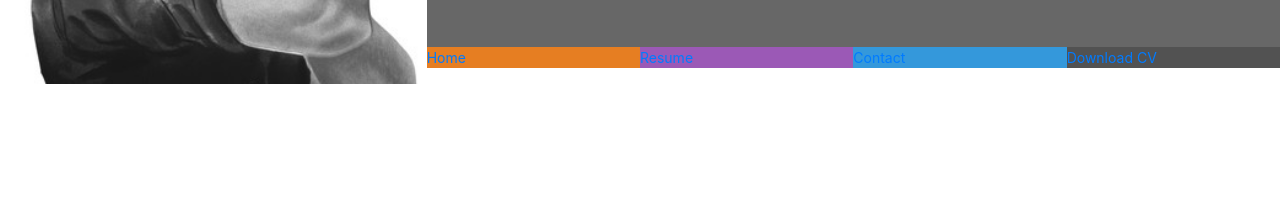
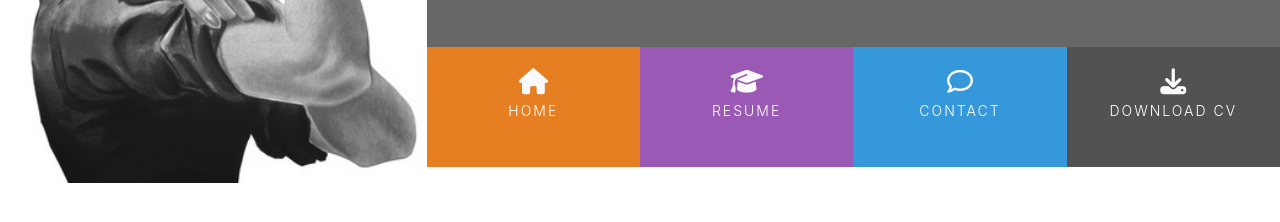
Before and after one commit to Ismino/UCDresume, a plain HTML site: page index.html in a window 1280 px wide. Shown: the part 302-524 px from the top of the page. Drawn offline with nearby package versions, Linux system fonts and the light colour scheme.

Commit message:
Addning mneu icons and styling

```diff
--- a/assets/css/style.css
+++ b/assets/css/style.css
@@ -69,3 +69,33 @@ header {
     font-size: 14px;
     padding: 0;
 }
+
+.menuitem {
+    height: 120px;
+    text-align: center;
+    padding: 0;
+}
+
+.menuitem a {
+    width: 100%;
+    text-decoration: none;
+    color: #fff;
+    height: 120px;
+}
+
+.menuitem a i {
+    padding-top: 22px;
+    display: block;
+    color: #fafafa;
+    font-size: 26px;
+}
+.menuitem span {
+    display: block;
+    width: 100%;
+    padding-top: 5px;
+    text-align: center;
+    text-transform: uppercase;
+    font-size: 14px;
+    font-weight: 300;
+    letter-spacing: 2px;
+}
--- a/index.html
+++ b/index.html
@@ -23,17 +23,17 @@
                 <div class="row no-gutters">
                     <div class="col">
                         <ul id="nav" class="list-inline menucontainer">
-                            <li class="col-6 col-sm-3 ui-menu-color-home list-inline-item">
-                                <a href="#"><span>Home</span></a>
+                            <li class="col-6 col-sm-3 list-inline-item ui-menu-color-home menuitem">
+                                <a href="#"><i class="fa fa-home" aria-hidden="true"></i><span>Home</span></a>
                             </li>
-                            <li class="col-6 col-sm-3 ui-menu-color-resume list-inline-item">
-                                <a href="#"><span>Resume</span></a>
+                            <li class="col-6 col-sm-3 list-inline-item ui-menu-color-resume menuitem">
+                                <a href="#"><i class="fa fa-graduation-cap" aria-hidden="true"></i><span>Resume</span></a>
                             </li>
-                            <li class="col-6 col-sm-3 ui-menu-color-contact list-inline-item">
-                                <a href="#"><span>Contact</span></a>
+                            <li class="col-6 col-sm-3 list-inline-item ui-menu-color-contact menuitem">
+                                <a href="#"><i class="fa fa-comment-o" aria-hidden="true"></i><span>Contact</span></a>
                             </li>
-                            <li class="col-6 col-sm-3 ui-menu-color-download list-inline-item">
-                                <a href="#"><span>Download CV</span></a>
+                            <li class="col-6 col-sm-3 list-inline-item ui-menu-color-download menuitem">
+                                <a href="#"><i class="fa fa-download" aria-hidden="true"></i><span>Download CV</span></a>
                             </li>
                         </ul>
                     </div>
```
